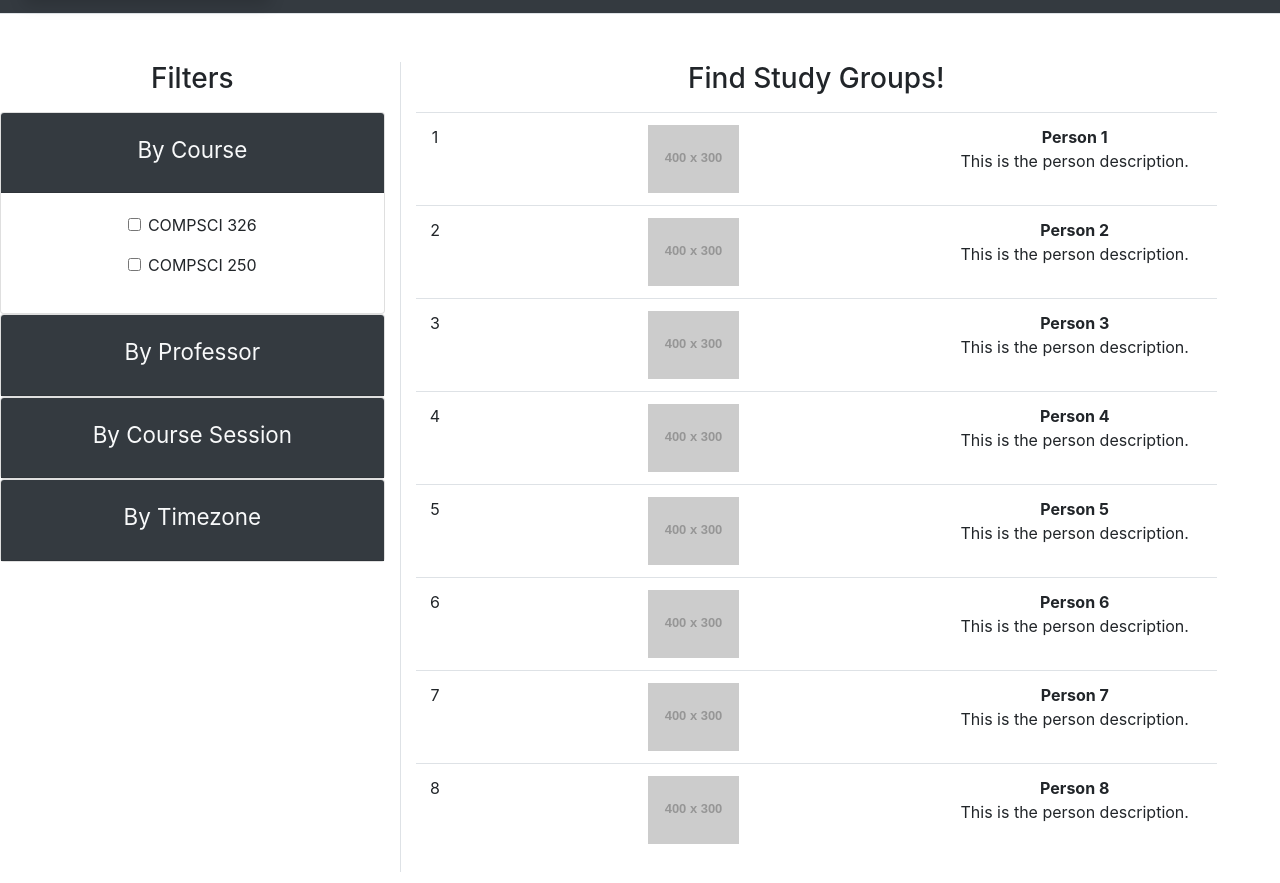
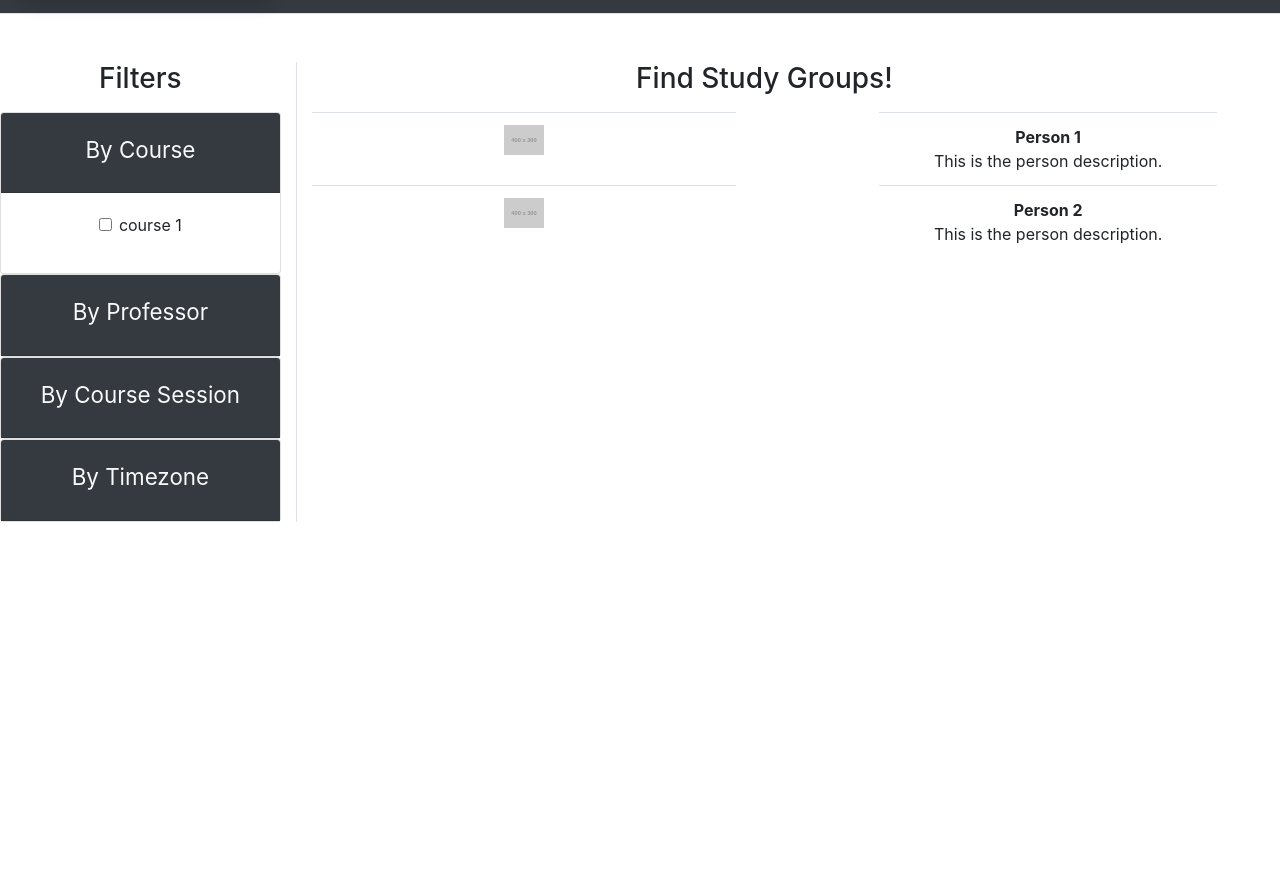
Before and after one commit to jtanniru/cs326-final-xi, a plain HTML site: page search.html in a window 1280 px wide. Shown: the part 91-974 px from the top of the page. After the commit the page ends 800 px from the top, so only its background shows below. Drawn offline with nearby package versions, Linux system fonts and the light colour scheme; placeholder pictures from the web are drawn by us.

Commit message:
Filter options generalized; Timezones to be added to search filter option.

```diff
--- a/search.html
+++ b/search.html
@@ -5,7 +5,7 @@
     <meta name="viewport" content="width=device-width, initial-scale=1, shrink-to-fit=no" />
     <link rel="apple-touch-icon" sizes="76x76" href="Logo.jpg">
     <link rel="shortcut icon" href="Logo.jpg">
-    <title>Courses</title>
+    <title>Search</title>
     <!-- <script src="https://code.jquery.com/jquery-3.3.1.slim.min.js" integrity="sha384-q8i/X+965DzO0rT7abK41JStQIAqVgRVzpbzo5smXKp4YfRvH+8abtTE1Pi6jizo" crossorigin="anonymous"></script>
     <script src="https://cdnjs.cloudflare.com/ajax/libs/popper.js/1.14.7/umd/popper.min.js" integrity="sha384-UO2eT0CpHqdSJQ6hJty5KVphtPhzWj9WO1clHTMGa3JDZwrnQq4sF86dIHNDz0W1" crossorigin="anonymous"></script>
     <script src="https://stackpath.bootstrapcdn.com/bootstrap/4.3.1/js/bootstrap.min.js" integrity="sha384-JjSmVgyd0p3pXB1rRibZUAYoIIy6OrQ6VrjIEaFf/nJGzIxFDsf4x0xIM+B07jRM" crossorigin="anonymous"></script> -->
@@ -23,7 +23,7 @@
         <a class="p-2 text-light" href="#"> Settings </a>
     </div>
     <div class="row mt-5 mb-5 mr-5">
-      <div class="col-4 border-right">
+      <div class="col-3 border-right">
         <!-- <div class="nav flex-column nav-pills ml-3 " id="v-pills-tab" role="tablist" aria-orientation="vertical"></div> -->
           <h3 class="mb-3">Filters</h3>
 
@@ -45,12 +45,8 @@
               <div id="collapseOne" class="collapse show" aria-labelledby="headingOne" data-parent="#accordion">
                 <div class="card-body">
                     <div class="form-group form-check">
-                        <input type="checkbox" class="form-check-input" id="COMPSCI326">
-                        <label class="form-check-label" for="COMPSCI326">COMPSCI 326</label>
-                    </div>
-                    <div class="form-group form-check">
-                        <input type="checkbox" class="form-check-input" id="COMPSCI250">
-                        <label class="form-check-label" for="COMPSCI250">COMPSCI 250</label>
+                        <input type="checkbox" class="form-check-input" id="course1">
+                        <label class="form-check-label" for="course1">course 1</label>
                     </div>
                 </div>
               </div>
@@ -66,12 +62,8 @@
               <div id="collapseTwo" class="collapse" aria-labelledby="headingTwo" data-parent="#accordion">
                 <div class="card-body">
                     <div class="form-group form-check">
-                        <input type="checkbox" class="form-check-input" id="EmeryBerger">
-                        <label class="form-check-label" for="EmeryBerger">Emery Berger</label>
-                    </div>
-                    <div class="form-group form-check">
-                        <input type="checkbox" class="form-check-input" id="DavidBarrington">
-                        <label class="form-check-label" for="DavidBarrington">David Barrington</label>
+                        <input type="checkbox" class="form-check-input" id="professor1">
+                        <label class="form-check-label" for="professor1">Professor 1</label>
                     </div>
                 </div>
               </div>
@@ -87,12 +79,8 @@
               <div id="collapseThree" class="collapse" aria-labelledby="headingThree" data-parent="#accordion">
                 <div class="card-body">
                     <div class="form-group form-check">
-                        <input type="checkbox" class="form-check-input" id="1pmto2:15pm">
-                        <label class="form-check-label" for="1to2:15pm">1:00pm - 2:15pm</label>
-                    </div>
-                    <div class="form-group form-check">
-                        <input type="checkbox" class="form-check-input" id="DavidBarrington">
-                        <label class="form-check-label" for="11:30amto12:45pm">11:30am - 12:45pm</label>
+                        <input type="checkbox" class="form-check-input" id="session1">
+                        <label class="form-check-label" for="session1">session 1</label>
                     </div>
                 </div>
               </div>
@@ -136,6 +124,14 @@
                         <input type="checkbox" class="form-check-input" id="IST">
                         <label class="form-check-label" for="IST">Indian Standard Time</label>
                     </div>
+                    <div class="form-group form-check">
+                        <input type="checkbox" class="form-check-input" id="PET">
+                        <label class="form-check-label" for="PET">Peru Time (PET)</label>
+                    </div>
+                    <div class="form-group form-check">
+                        <input type="checkbox" class="form-check-input" id="JST">
+                        <label class="form-check-label" for="JST">Japan Standard Time (JST)</label>
+                    </div>
               </div>
             </div>
           </div>
@@ -151,49 +147,15 @@
             <div class="table-responsive">
                 <table class="table table-hover">
                   <tbody><tr>
-                    <td class="number text-center">1</td>
-                    <td class="image"><img src="https://via.placeholder.com/400x300/FF8C00" alt=""  style="width: 20%;"></td>
+                    <td class="image float-left"><img src="https://via.placeholder.com/400x300/FF8C00" alt=""  style="width: 10%;"></td>
                     <td class="product"><strong>Person 1</strong><br>This is the person description.</td>
                   </tr>
                   <tr>
-                    <td class="number text-center">2</td>
-                    <td class="image"><img src="https://via.placeholder.com/400x300/5F9EA0" alt="" style="width: 20%;"></td>
+                    <td class="image float-left"><img src="https://via.placeholder.com/400x300/5F9EA0" alt="" style="width: 10%;"></td>
                     <td class="product"><strong>Person 2</strong><br>This is the person description.</td>
-                  </tr>
-                  <tr>
-                    <td class="number text-center">3</td>
-                    <td class="image"><img src="https://via.placeholder.com/400x300" alt="" style="width: 20%;"></td>
-                    <td class="product"><strong>Person 3</strong><br>This is the person description.</td>
-                  </tr>
-                  <tr>
-                    <td class="number text-center">4</td>
-                    <td class="image"><img src="https://via.placeholder.com/400x300/8A2BE2" alt="" style="width: 20%;"></td>
-                    <td class="product"><strong>Person 4</strong><br>This is the person description.</td>
-                  </tr>
-                  <tr>
-                    <td class="number text-center">5</td>
-                    <td class="image"><img src="https://via.placeholder.com/400x300" alt="" style="width: 20%;"></td>
-                    <td class="product"><strong>Person 5</strong><br>This is the person description.</td>
-                  </tr>
-                  <tr>
-                    <td class="number text-center">6</td>
-                    <td class="image"><img src="https://via.placeholder.com/400x300/6495ED" alt="" style="width: 20%;"></td>
-                    <td class="product"><strong>Person 6</strong><br>This is the person description.</td>
-                  </tr>
-                  <tr>
-                    <td class="number text-center">7</td>
-                    <td class="image"><img src="https://via.placeholder.com/400x300/DC143C" alt="" style="width: 20%;"></td>
-                    <td class="product"><strong>Person 7</strong><br>This is the person description.</td>
-                  </tr>
-                  <tr>
-                    <td class="number text-center">8</td>
-                    <td class="image"><img src="https://via.placeholder.com/400x300/9932CC" alt="" style="width: 20%;"></td>
-                    <td class="product"><strong>Person 8</strong><br>This is the person description.</td>
                   </tr>
                 </tbody></table>
               </div>
-
-
 
           </div>
         </div>
```
Also changed, not shown: groups.html (+3 -1 lines).
